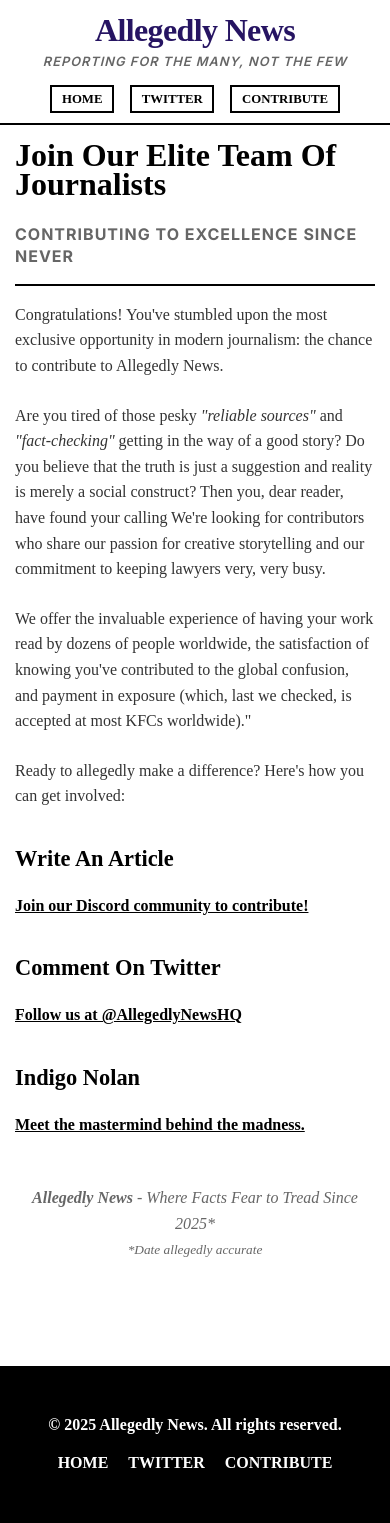
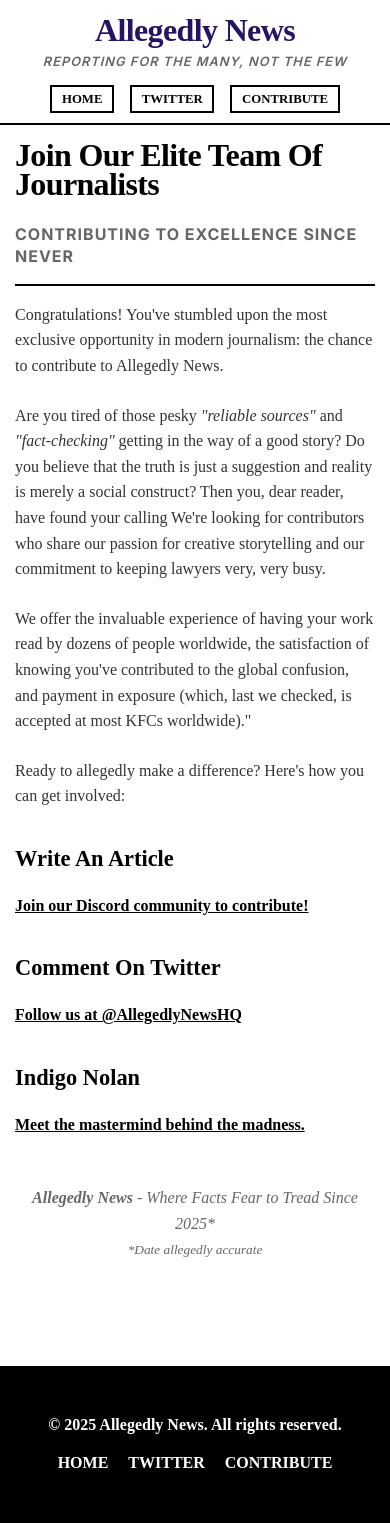
Before and after one commit to Lem0naise/allegedly.news, a Jekyll site: the page built from contribute.html, in a window 390 px wide. Built offline with Jekyll 4.4.1, drawn with Linux system fonts in a browser that asks for light colours; some web fonts are replaced.

Commit message:
Adjust letter spacing for post titles to enhance readability

```diff
--- a/assets/css/main.scss
+++ b/assets/css/main.scss
@@ -986,6 +986,7 @@ body {
 
   .post h1 {
     font-size: 2.5rem;
+    letter-spacing: -0.02em;
   }
 
   .post .post-image {
```
